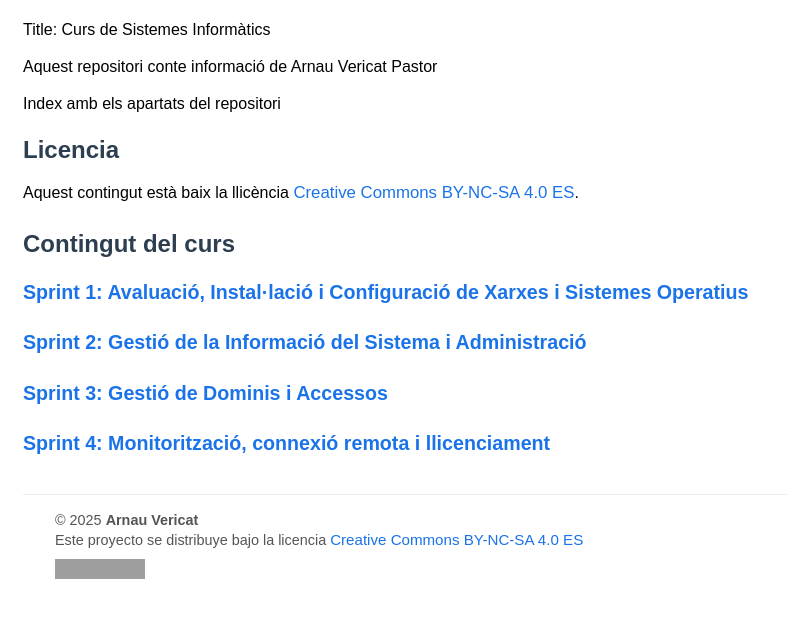
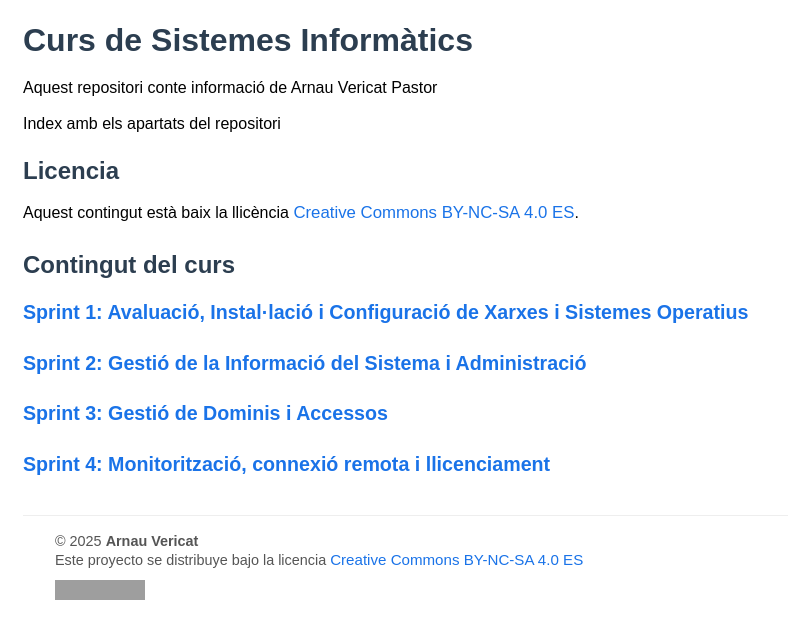
Before and after one commit to arnauvericat/SIPJ1, a Jekyll site: the page built from index.md, in a window 1280 px wide. Shown: the top 639 px of the page, without its empty margins (0-788 px from the left). Built offline with Jekyll 4.4.1, drawn with Linux system fonts in a browser that asks for light colours; our own code applies the rules of GitHub Pages for plain Markdown files; grey boxes are pictures that could not be loaded.

Commit message:
Update index.md

```diff
--- a/index.md
+++ b/index.md
@@ -1,4 +1,6 @@
-Title: Curs de Sistemes Informàtics
+---
+title: Curs de Sistemes Informàtics
+---
 
 Aquest repositori conte informació de Arnau Vericat Pastor
 
```
